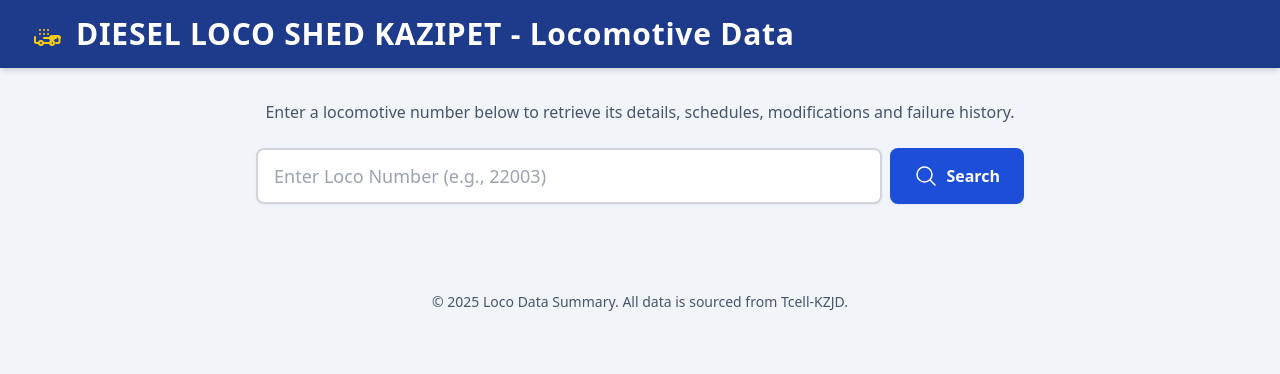
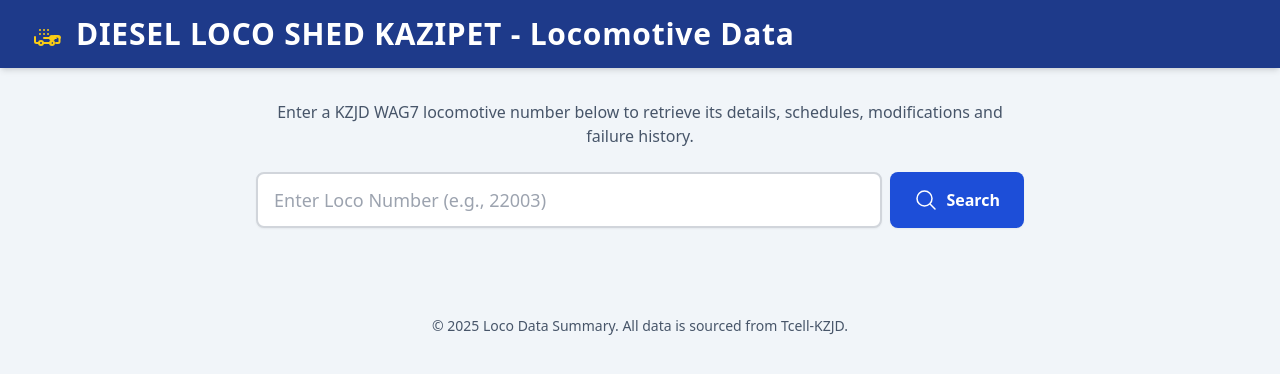
Before and after one commit to ravi-rtb/DLS_KZJ_LOCOS, a React (Vite) app: page / in a window 1280 px wide. Shown: the top 374 px of the page. Built offline with nearby package versions, Linux system fonts and the light colour scheme.

Commit message:
Search suggestion change
Changed to search for WAG7 loco of DLS-KZJ

```diff
--- a/App.tsx
+++ b/App.tsx
@@ -63,7 +63,7 @@ const App: React.FC = () => {
       <main className="container mx-auto p-4 sm:p-6 lg:p-8">
         <div className="max-w-3xl mx-auto">
           <p className="text-center text-text-secondary mb-6">
-            Enter a locomotive number below to retrieve its details, schedules, modifications and failure history.
+            Enter a KZJD WAG7 locomotive number below to retrieve its details, schedules, modifications and failure history.
           </p>
           <SearchBar onSearch={handleSearch} isLoading={isLoading} />
         </div>
```
